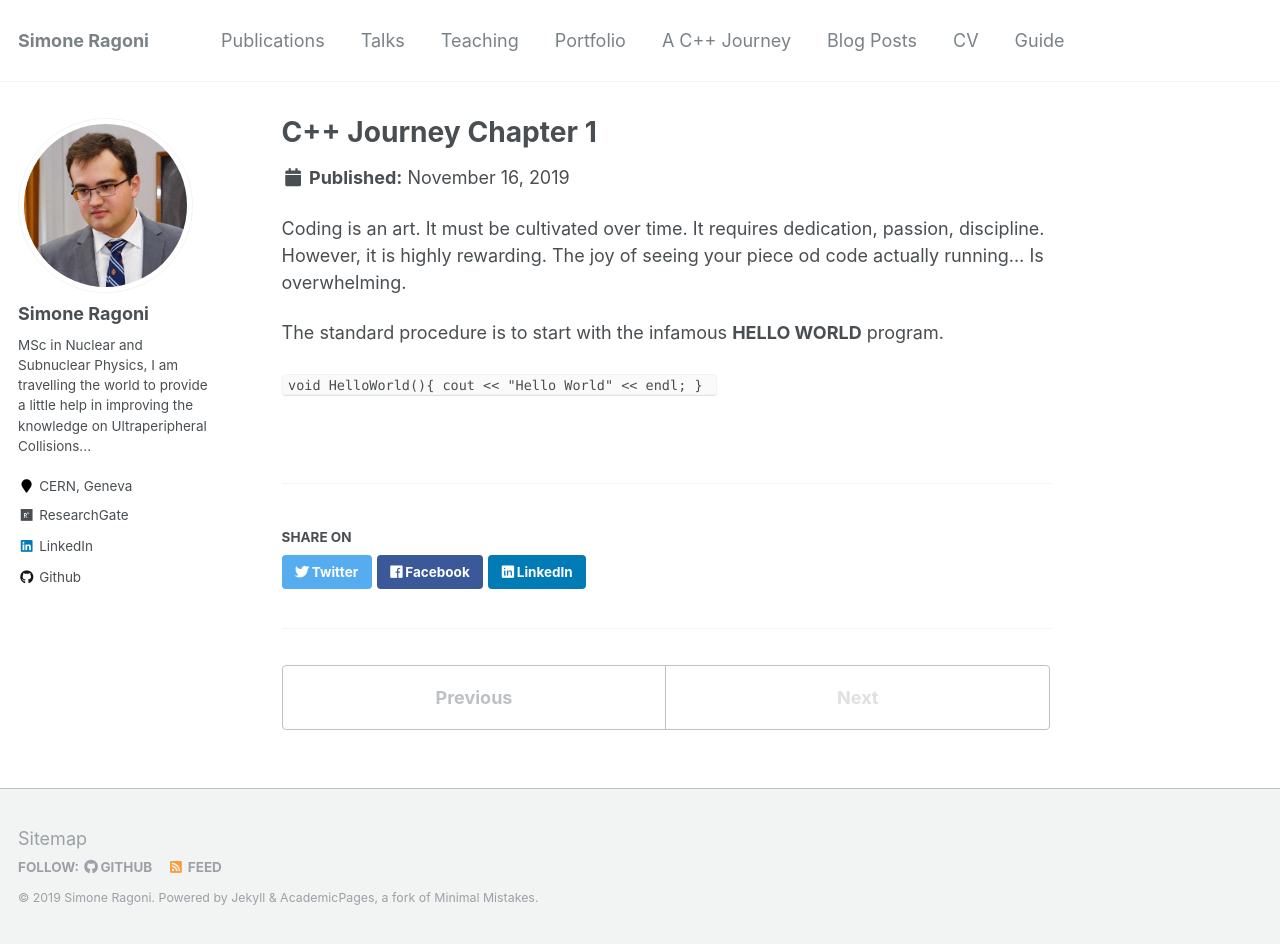
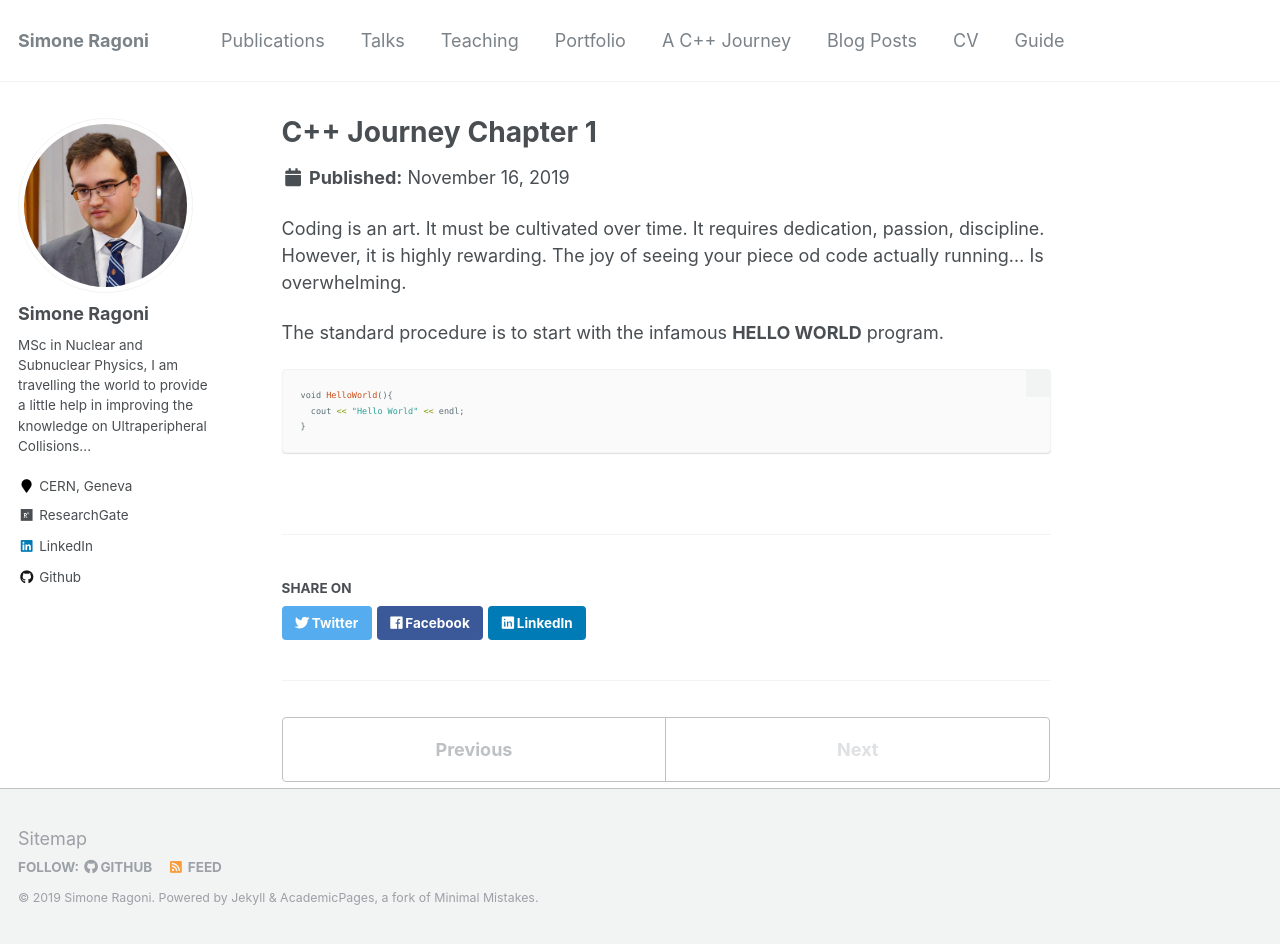
Before and after one commit to mdarabiamin/siragoni.github.io, a Jekyll site: the page built from _CppComedy/portfolio-true1.md, in a window 1280 px wide and 944 px high. Built offline with Jekyll 4.4.1, drawn with Linux system fonts in a browser that asks for light colours.

Commit message:
Update portfolio-true1.md

````diff
--- a/_CppComedy/portfolio-true1.md
+++ b/_CppComedy/portfolio-true1.md
@@ -15,7 +15,8 @@ The joy of seeing your piece od code actually running... Is overwhelming.
 
 The standard procedure is to start with the infamous **HELLO WORLD** program.
 
-`` void HelloWorld(){
-    cout << "Hello World" << endl;
-   }
-   ``
+```ruby
+void HelloWorld(){
+  cout << "Hello World" << endl;
+}
+```
````
